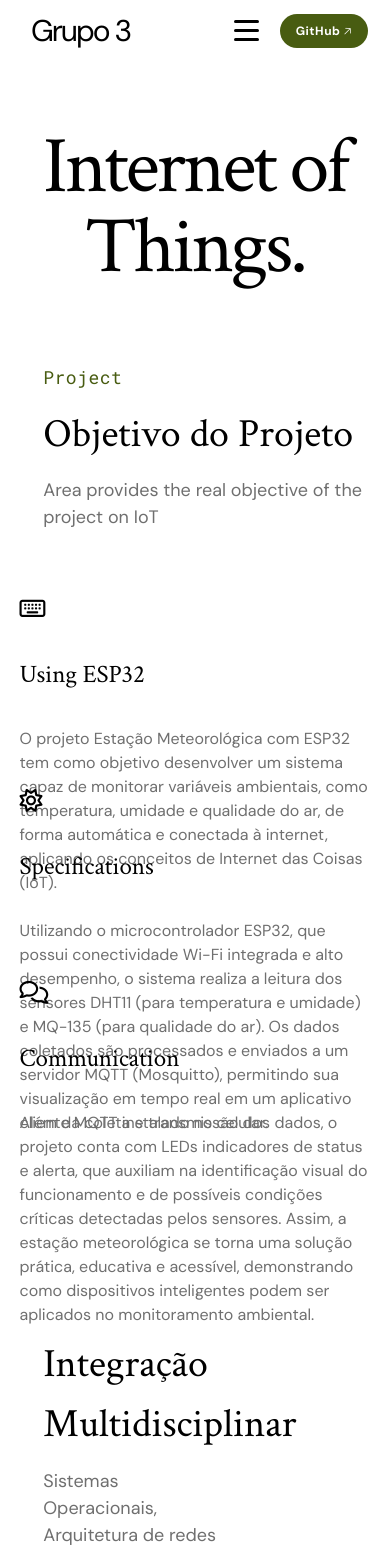
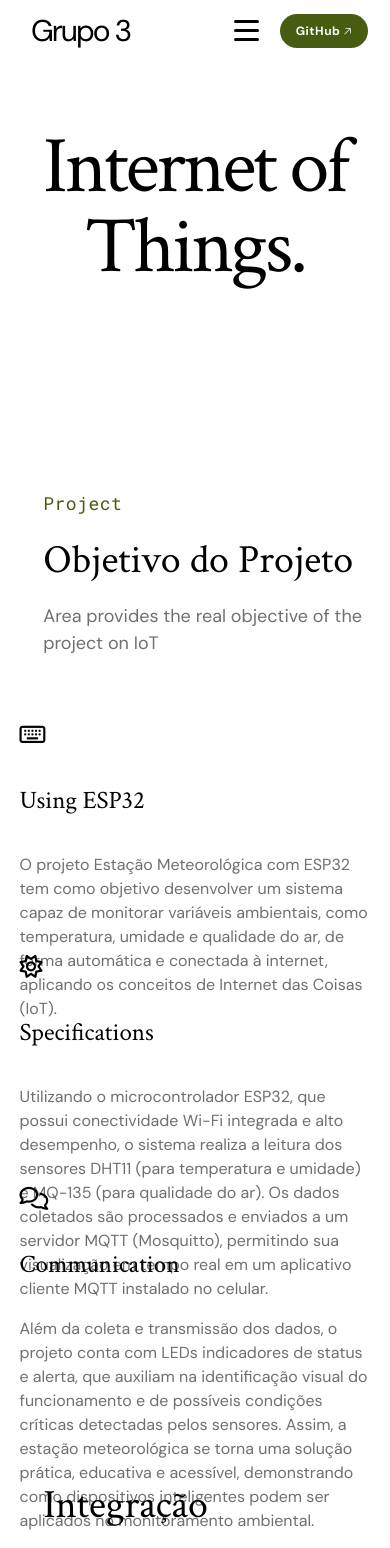
Before and after one commit to vitorcecato-sesi/estacao-meteorologica, a React (Vite) app in the folder Frontend/: page / in a window 390 px wide. Shown: the top 1548 px of the page. Built offline with nearby package versions, Linux system fonts and the light colour scheme.

Commit message:
home resposivada finalizada

```diff
--- a/Frontend/src/pages/Home.css
+++ b/Frontend/src/pages/Home.css
@@ -278,10 +278,14 @@
         font-size: 50px; /* Leve redução para caber */
     }
     .containerTextosObjetivo {
-        gap: 1.5em; /* Gap menor */
+        gap: 4em; /* Gap menor */
+        flex-direction: column;
     }
     .caixaDeTextoObjetivo {
-        max-width: 40%; /* Ajuste para 2 colunas */
+        max-width: 90%; /* Ajuste para 2 colunas */
+    }
+    .tituloIntegracaoMulti {
+        margin-top: -1em;
     }
     .imagensProjeto {
         gap: 5em; /* Gap menor */
@@ -314,28 +318,31 @@
     .tituloObjetivo {
         font-size: 40px; /* Menor */
     }
-
-    .tituloIntegracaoMulti {
-        font-size: 40px; /* Menor */
-    }
     .containerTextosObjetivo {
         flex-direction: column; /* Empilha para evitar overflow */
-        gap: 1em;
+        gap: 3.5em;
     }
     .caixaDeTextoObjetivo {
         max-width: 90%; /* Largura total */
     }
+    .tituloIntegracaoMulti {
+        font-size: 40px; /* Menor */
+        margin-top: -0.8em;
+    }
+    .subtituloObjetivo {
+        margin-top: 8em;
+    }
     .imagensProjeto {
         flex-direction: column; /* Empilha imagens */
         gap: 2em;
+        padding-left: 10em;
     }
     .imagemProjeto {
-        width: 90%; /* Largura total */
+        width: 60%; /* Largura total */
         border-radius: 50px; /* Menos arredondado */
     }
     .linhaImagem1, .linhaImagem2 {
         gap: 2em;
-        padding-top: 5em;
     }
     /* Remoções */
     .cardImagemContainer {
```
